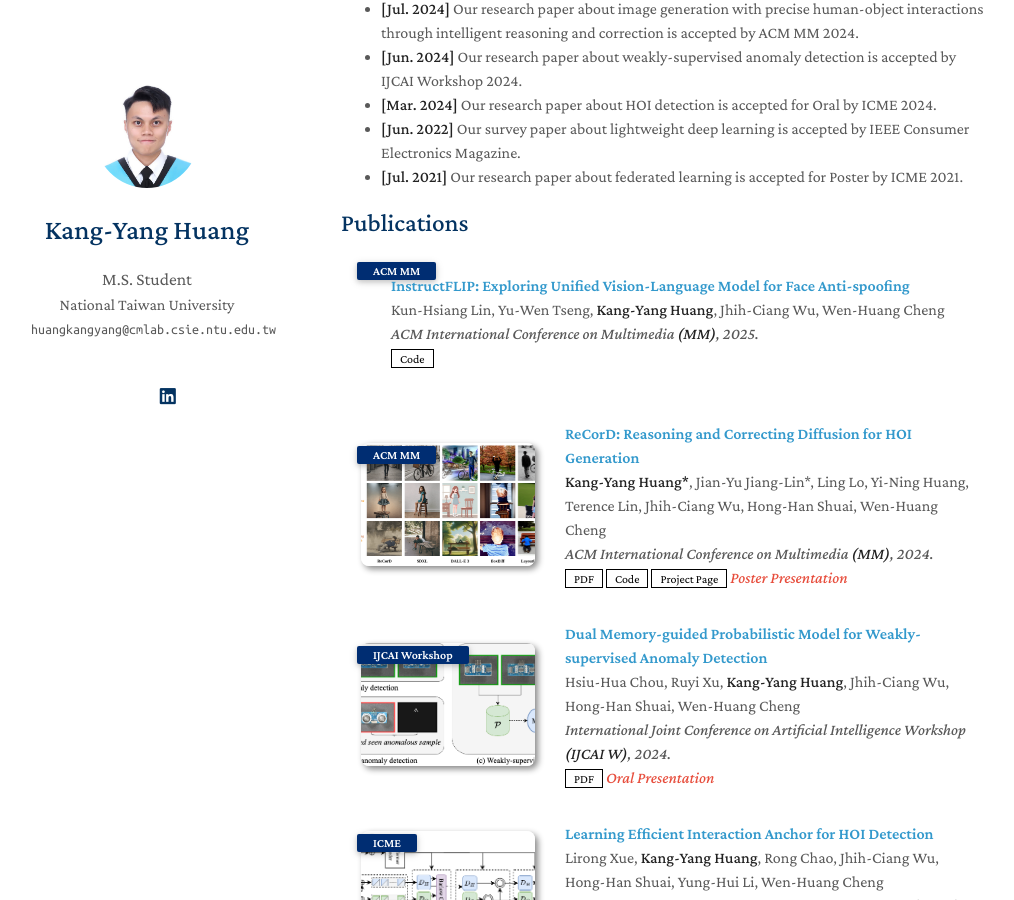
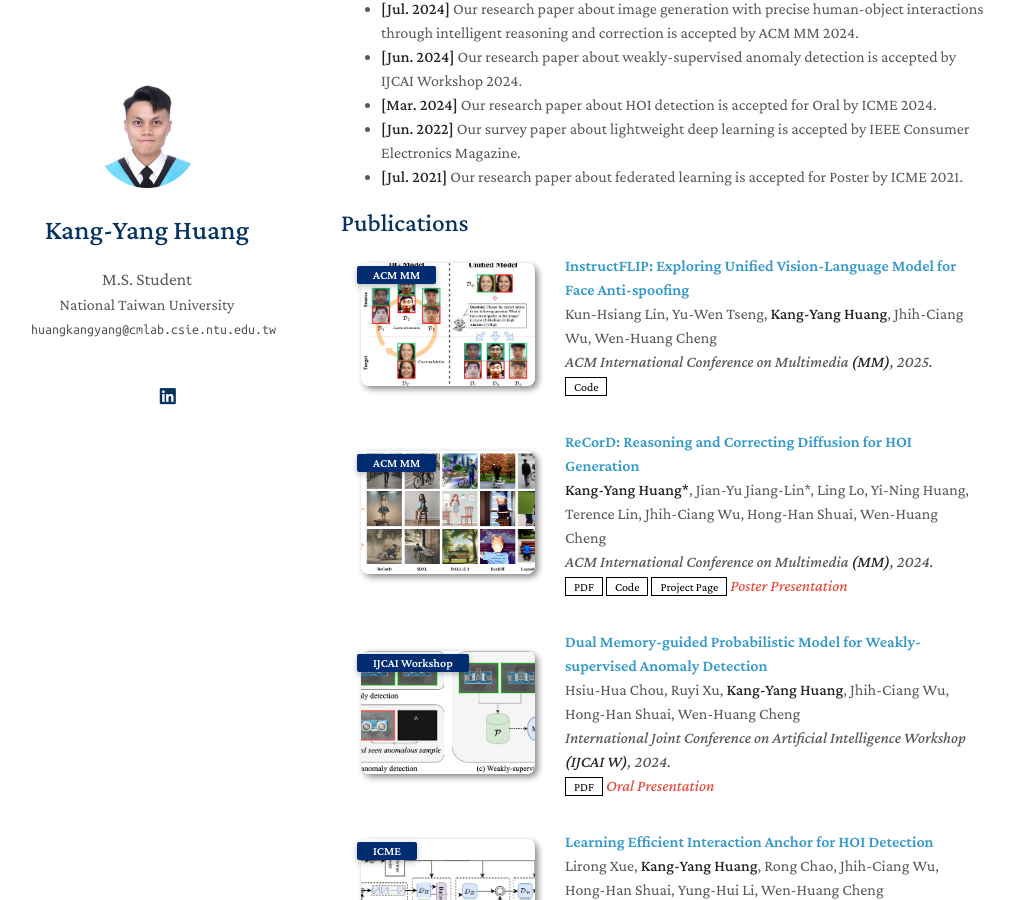
Before and after one commit to alberthkyhky/alberthkyhky.github.io, a Jekyll site: the page built from index.md, in a window 1280 px wide and 900 px high, scrolled down 717 px. Shown: the whole window, without its empty margins (129-1143 px from the left). Built offline with Jekyll 4.4.1, drawn with Linux system fonts in a browser that asks for light colours; nearby versions of some CDN libraries; a style sheet for code colours, icons or effects is not loaded; our own code applies the rules of GitHub Pages for plain Markdown files.

Commit message:
Update MM 25

```diff
--- a/_data/publications.yml
+++ b/_data/publications.yml
@@ -7,7 +7,7 @@ main:
     pdf:
     code: https://github.com/kunkunlin1221/InstructFLIP
     page:
-    image:
+    image: ./assets/img/MM_2025-Teaser.png
     notes:
 
   - title: "ReCorD: Reasoning and Correcting Diffusion for HOI Generation"
```
Also changed, not shown: assets/img/MM_2025-Teaser.png (added).
